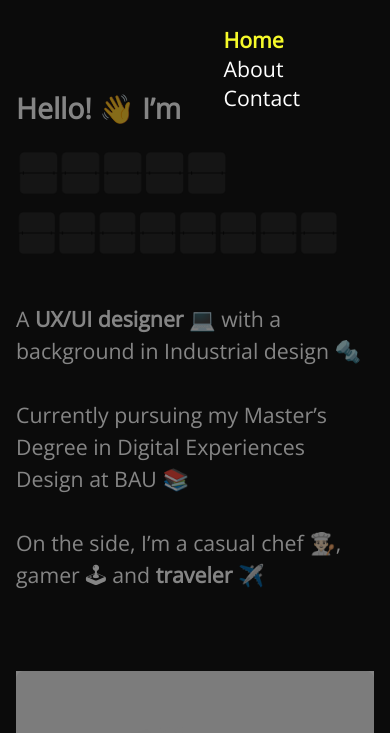
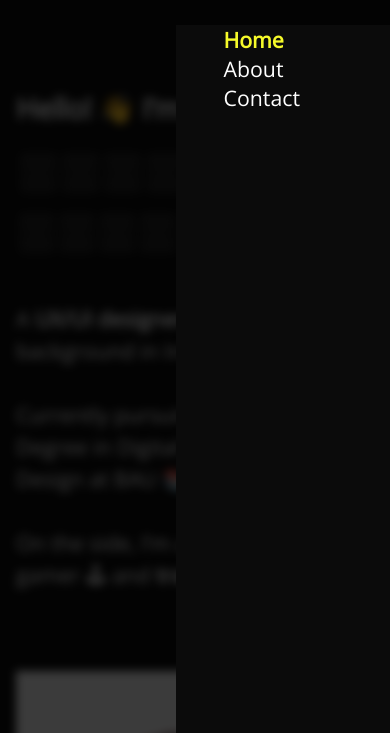
Before and after one commit to Ruben26rcz/ruben-portfolio, a plain HTML site: page index.html in a window 390 px wide. Both pictures are taken after a click on the picture 344 px from the left and 40 px from the top of the page. Shown: the part 71-804 px from the top of the page. Drawn offline with nearby package versions, Linux system fonts and the light colour scheme.

Commit message:
Navigation

```diff
--- a/assets/css/style.css
+++ b/assets/css/style.css
@@ -318,15 +318,10 @@ a {
   display: flex;
 }
 
-.menu {
-  display: none;
-}
-
 .menu a:hover {
   color: var(--primary-500);
   font-weight: 700;
 }
-
 
 /* *************************************************************** */
 /*                               Main                              */
@@ -648,20 +643,55 @@ a {
 /* *************************************************************** */
 
 @media (max-width: 63.9375em) {
-  .menu-open .menu {
+  .menu {
     display: block;
     background-color: var(--neutral-900);
     width: 55%;
-    height: 100%;
+    height: calc(100vh - 5rem);
     position: absolute;
-    right: 0px;
+    right: -100%;
     top: 5rem;
     padding-left: 3rem;
-
+    transition: right 0.5s ease-in-out;
+    will-change: right;
+    z-index: 9;
   }
 
-  .menu-open .main{
-    opacity: 50%;
+  .menu-open body {
+    overflow: hidden;
+  }
+
+  body::before {
+    background: hsl(0, 100%, 0%);
+    content: '';
+    display: block;
+    opacity: 0;
+    position: fixed;
+    top: 0;
+    left: 0;
+    height: 100vh;
+    pointer-events: none;
+    transition: opacity 0.3s ease-in-out;
+    will-change: opacity;
+    width: 100%;
+    z-index: 8;
+  }
+
+  .menu-open body::before {
+    opacity: 0.75;
+  }
+
+  .menu-open .menu {
+    right: 0;
+  }
+
+  .menu-open main {
+    filter: blur(5px);
+  }
+
+  .header {
+    position: relative;
+    z-index: 9;
   }
 }
 
```
